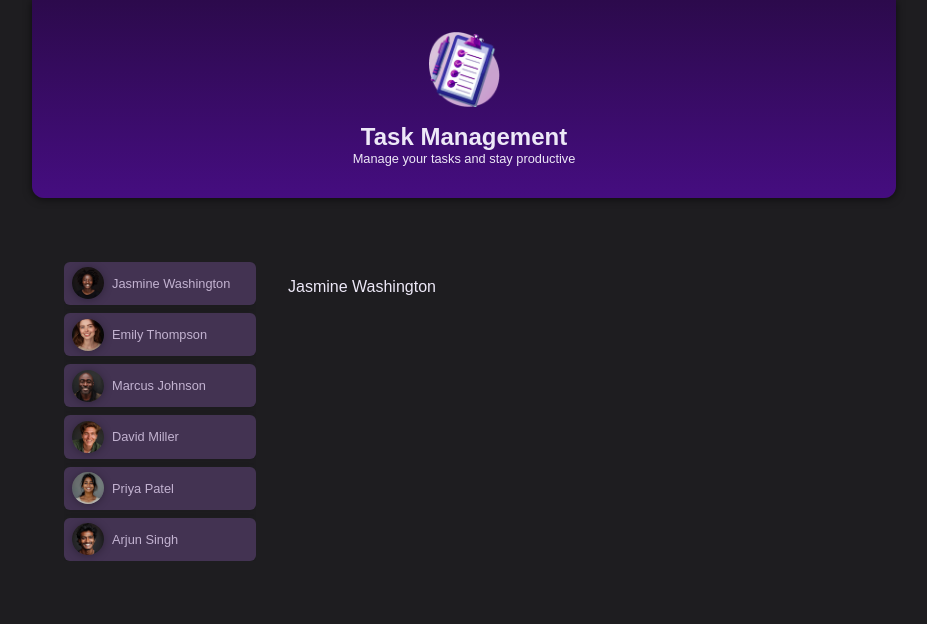
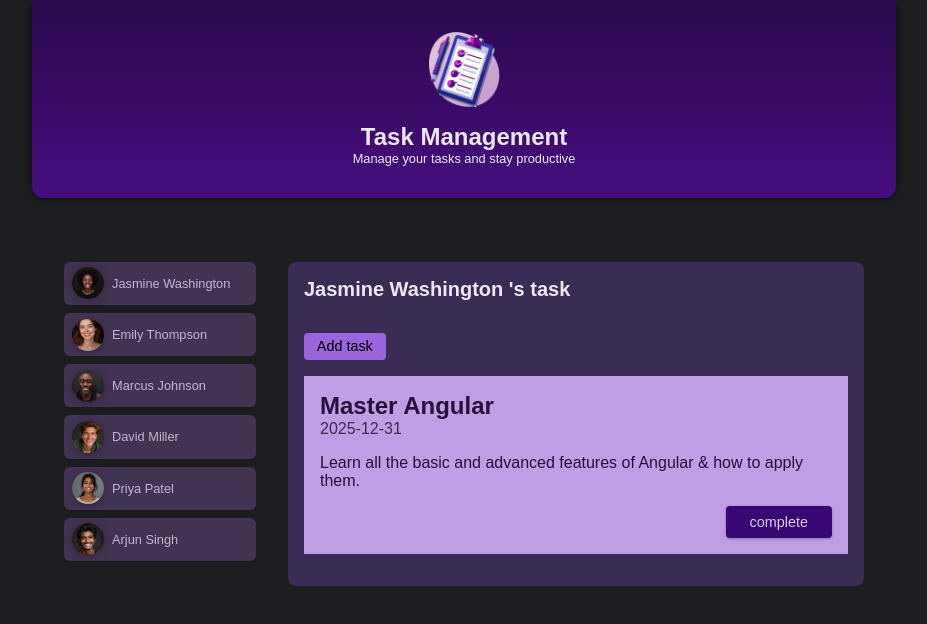
Before and after one commit to Nguirane120/angular-task-management, an Angular app: page / in a window 1280 px wide. Both pictures are taken after a click on the button "Jasmine Washington". Shown: the top 624 px of the page, without its empty margins (176-1103 px from the left). Built offline with nearby package versions, Linux system fonts and the light colour scheme.

Commit message:
diplay task with there user

```diff
--- a/src/app/app.component.html
+++ b/src/app/app.component.html
@@ -10,7 +10,7 @@
     </ul>
     @if (selectedUser) {
 
-    <app-tasks [userName]="selectedUser.name" />
+    <app-tasks [userId]="selectedUser.id" [userName]="selectedUser.name" />
     }@else {
     <p class="fullback">Select a user</p>
     }
--- a/src/app/app.component.ts
+++ b/src/app/app.component.ts
@@ -21,7 +21,7 @@
   }
 
   onSelctedUser(id: string) {
-    // console.log('USER ID ' + id);
+    console.log('USER ID ' + id);
 
     this.selectedUserInfo = id;
   }
--- /dev/null
+++ b/src/app/tasks/task/task.component.css
@@ -0,0 +1,37 @@
+article {
+    padding: 1rem;
+    color: #25113d;
+    background-color: #bf9ee5;
+}
+
+h2 {
+    margin: 0;
+}
+
+time {
+    color: #3c2c50;
+}
+
+.actions {
+    text-align: right;
+    margin: 0;
+}
+
+.actions button {
+    font: inherit;
+    font-size: 0.9rem;
+    cursor: pointer;
+    background-color: #380774;
+    color: #decdf2;
+    border-radius: 4px;
+    padding: 0.5rem 1.5rem;
+    border: none;
+    box-shadow: 0 1px 3px rgba(0, 0, 0, 0.3);
+    transition: all 0.3s ease;
+}
+
+.actions button:hover,
+.actions button:active {
+    background-color: #4a0774;
+    box-shadow: 0 1px 6px rgba(0, 0, 0, 0.3);
+}
--- /dev/null
+++ b/src/app/tasks/task/task.component.html
@@ -0,0 +1,8 @@
+<article>
+    <h2>{{ task.title}}</h2>
+    <time>{{ task.dueDate}}</time>
+    <p>{{ task.summary}}</p>
+    <p class="actions">
+        <button>complete</button>
+    </p>
+</article>
--- a/src/app/tasks/tasks.component.css
+++ b/src/app/tasks/tasks.component.css
@@ -0,0 +1,63 @@
+#tasks {
+    padding: 1rem;
+    border-radius: 8px;
+    max-height: 60vh;
+    overflow: auto;
+    background-color: #3a2c54;
+}
+
+header {
+    display: flex;
+    justify-content: space-between;
+    align-items: flex-start;
+    margin-bottom: 2rem;
+    gap: 1rem;
+}
+
+h2 {
+    margin: 0;
+    font-size: 0.9rem;
+    width: 60%;
+    text-wrap: balance;
+}
+
+menu {
+    margin: 0;
+    padding: 0;
+}
+
+menu button {
+    font: inherit;
+    cursor: pointer;
+    background-color: #9965dd;
+    border-radius: 4px;
+    border: none;
+    padding: 0.35rem 0.8rem;
+    font-size: 0.9rem;
+}
+
+menu button:hover,
+menu button:active {
+    background-color: #a565dd
+}
+
+ul {
+    list-style: none;
+    margin: 1rem 0;
+    padding: 0;
+    display: flex;
+    flex-direction: column;
+    gap: 1rem;
+    max-height: 50vh;
+    overflow: auto;
+}
+
+@media (min-width: 768px) {
+    h2 {
+        font-size: 1.25rem;
+    }
+
+    menu {
+        width: auto;
+    }
+}
--- a/src/app/tasks/tasks.component.html
+++ b/src/app/tasks/tasks.component.html
@@ -1 +1,17 @@
-<p>{{userName}}</p>
+<section id="tasks">
+    <header>
+        <h2>{{userName}} 's task</h2>
+    </header>
+    <menu>
+        <button>Add task</button>
+    </menu>
+    <ul>
+        @for (task of selectedUser; track $index) {
+
+        <li>
+            <app-task [task]="task" />
+        </li>
+        }
+
+    </ul>
+</section>
--- a/src/app/tasks/tasks.component.ts
+++ b/src/app/tasks/tasks.component.ts
@@ -1,15 +1,46 @@
 import { Component, Input } from '@angular/core';
 import { DUMMY_USERS } from '../dummy-users';
+import { TaskComponent } from './task/task.component';
 
 @Component({
   selector: 'app-tasks',
   standalone: true,
-  imports: [],
+  imports: [TaskComponent],
   templateUrl: './tasks.component.html',
   styleUrl: './tasks.component.css',
 })
 export class TasksComponent {
   // userTask = DUMMY_USERS
 
-  @Input() userName!: string;
+  @Input({ required: true }) userName!: string;
+  @Input({ required: true }) userId!: string;
+  tasks = [
+    {
+      id: 'u1',
+      userId: 'u1',
+      title: 'Master Angular',
+      summary:
+        'Learn all the basic and advanced features of Angular & how to apply them.',
+      dueDate: '2025-12-31',
+    },
+    {
+      id: 'u3',
+      userId: 'u3',
+      title: 'Build first prototype',
+      summary: 'Build a first prototype of the online shop website',
+      dueDate: '2024-05-31',
+    },
+    {
+      id: 't3',
+      userId: 'u3',
+      title: 'Prepare issue template',
+      summary:
+        'Prepare and describe an issue template which will help with project management',
+      dueDate: '2024-06-15',
+    },
+  ];
+
+  get selectedUser() {
+    return this.tasks.filter((task) => task.id === this.userId);
+  }
 }
```
Also changed, not shown: src/app/tasks/task/task.component.ts (added, +20 -0 lines), 1 other file (tests, documents, lock files or other folders).
